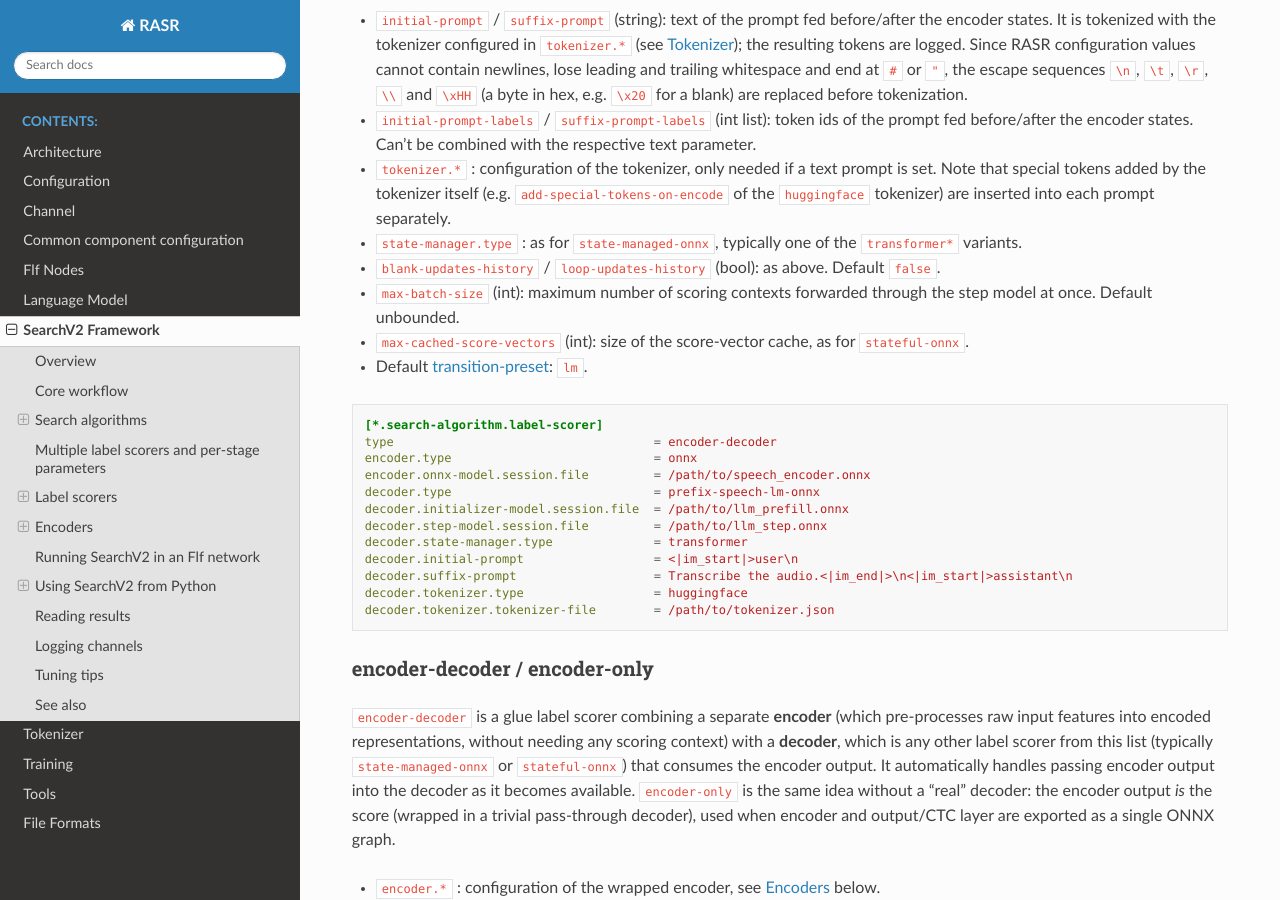
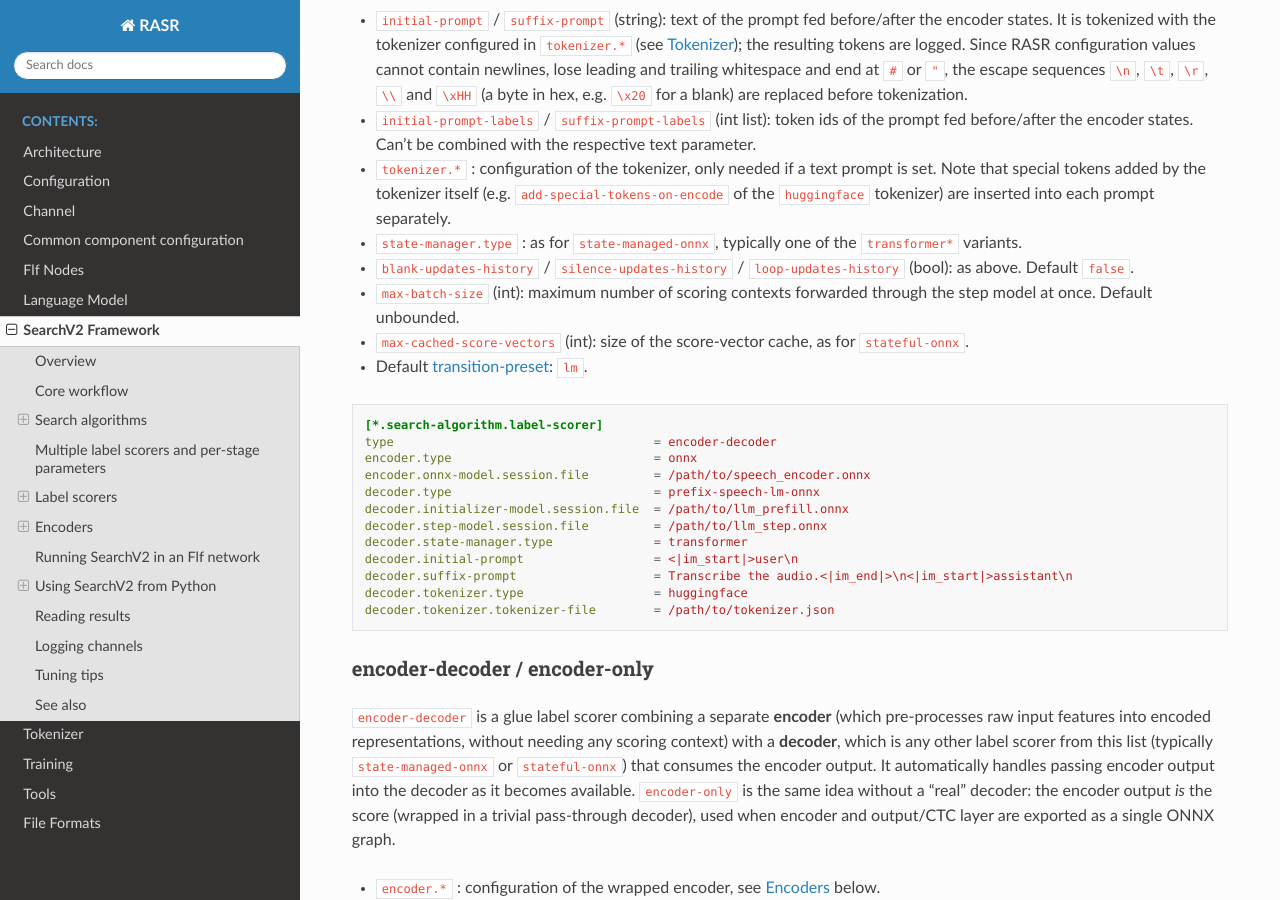
Before and after one commit to rwth-i6/rasr, a Sphinx documentation site: the page built from doc/search_v2.rst, in a window 1280 px wide and 900 px high, scrolled down 22021 px. Built offline with Sphinx 7.4.7 and the Read the Docs theme 3.1.0, drawn with Linux system fonts in a browser that asks for light colours.

Commit message:
Address review findings in PrefixSpeechLmOnnxLabelScorer
- Assign states to all scored contexts, not only to the one of several
  equal contexts that went through the step model
- Set historyLength when a context is scored instead of when it is created
- Support silence transitions via `silence-updates-history`
- Raise an error if a prompt is set but the initializer model has no input
  for it
- Create the tokenizer once in the constructor and forward-declare it in
  the header
- Remove unreachable checks, order definitions as in the header and only
  link RasrTokenizer with MODULE_ONNX

Co-Authored-By: Claude Opus 5.5 <noreply@anthropic.com>

```diff
--- a/doc/search_v2.rst
+++ b/doc/search_v2.rst
@@ -1031,7 +1031,7 @@ The prompts are given either as text or directly as token ids:
   added by the tokenizer itself (e.g. ``add-special-tokens-on-encode`` of the ``huggingface`` tokenizer) are
   inserted into each prompt separately.
 * ``state-manager.type`` : as for ``state-managed-onnx``, typically one of the ``transformer*`` variants.
-* ``blank-updates-history`` / ``loop-updates-history`` (bool): as above. Default ``false``.
+* ``blank-updates-history`` / ``silence-updates-history`` / ``loop-updates-history`` (bool): as above. Default ``false``.
 * ``max-batch-size`` (int): maximum number of scoring contexts forwarded through the step model at once. Default unbounded.
 * ``max-cached-score-vectors`` (int): size of the score-vector cache, as for ``stateful-onnx``.
 * Default :ref:`transition-preset <Transition types and presets>`: ``lm``.
```
Also changed, not shown: 4 other files.
